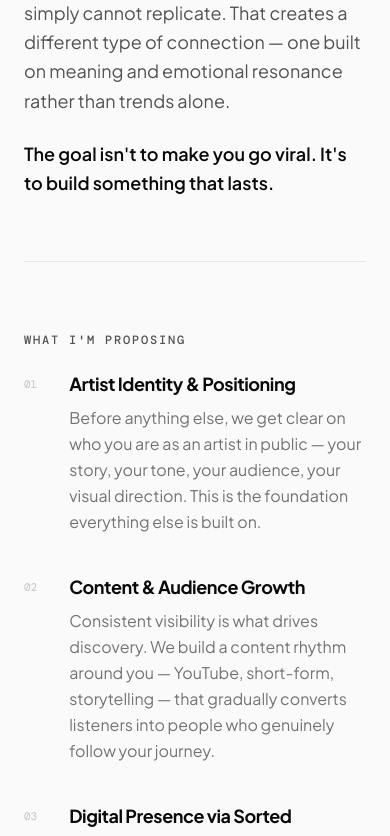
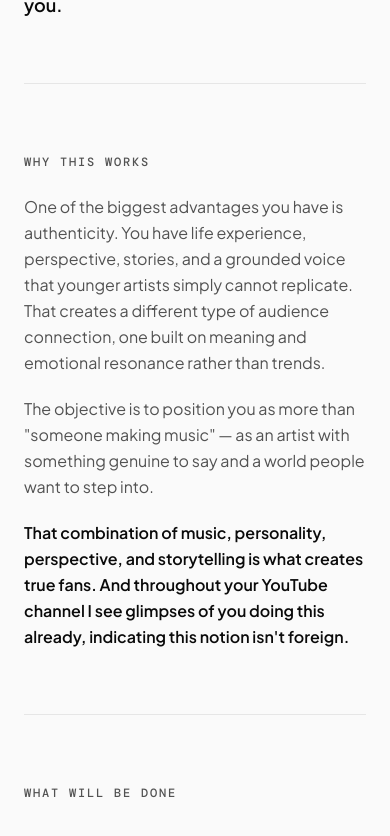
Before and after one commit to rennyreign/sorted, a Next.js app: page /proposals/roye in a window 390 px wide. Shown: the part 890-1726 px from the top of the page. Built offline with nearby package versions, Linux system fonts and the light colour scheme.

Commit message:
feat: update Roye proposal with new content, mockups, no nav

```diff
--- a/app/proposals/roye/page.tsx
+++ b/app/proposals/roye/page.tsx
@@ -1,4 +1,3 @@
-import Nav from "@/components/Nav"
 import type { Metadata } from "next"
 
 export const metadata: Metadata = {
@@ -10,8 +9,7 @@ export const metadata: Metadata = {
 export default function RoyeProposal() {
   return (
     <>
-      <Nav />
-      <main className="max-w-[680px] mx-auto px-6 sm:px-10 pt-40 pb-32">
+      <main className="max-w-[680px] mx-auto px-6 sm:px-10 pt-24 pb-32">
 
         {/* Date + Address */}
         <div className="mb-16">
@@ -27,48 +25,68 @@ export default function RoyeProposal() {
         {/* Opening letter */}
         <div className="space-y-6 text-[#525252] text-lg leading-relaxed mb-16">
           <p>
-            After our conversation, I spent some time thinking more carefully about what the opportunity in front of you actually is — and I want to be honest with you about what I see.
+            After our conversation, I spent some time thinking more deeply about the opportunity in front of us and what this could realistically become over time.
           </p>
           <p>
-            This isn&apos;t simply about promoting music or increasing streams. The real opportunity is to build a meaningful audience around your voice, your story, your perspective, and the music that carries it.
+            What stands out to me most is that this is not simply about promoting music or increasing streams. The real opportunity is to build a meaningful audience around your voice, your story, your perspective, and the music that carries it.
           </p>
           <p>
-            One of the biggest advantages you have is authenticity. You have life experience, perspective, and a grounded voice that younger artists simply cannot replicate. That creates a different type of connection — one built on meaning and emotional resonance rather than trends alone.
+            In today&apos;s world through connection, consistency, storytelling, and identity — not just songs. People follow artists they feel something from, artists who represent something authentic and recognizable.
           </p>
           <p className="text-[#0A0A0A] font-semibold">
-            The goal isn&apos;t to make you go viral. It&apos;s to build something that lasts.
+            That is where I believe the greatest value and long-term potential exists for you.
           </p>
         </div>
 
         {/* Divider */}
         <div className="border-t border-black/[0.08] mb-16" />
 
-        {/* What I'm proposing */}
+        {/* Why This Works */}
         <div className="mb-16">
           <span className="inline-block font-mono text-xs uppercase tracking-[0.15em] text-[#525252] font-medium mb-6 block">
-            What I&apos;m proposing
+            Why this works
+          </span>
+          <div className="space-y-5 text-[#525252] text-base leading-relaxed">
+            <p>One of the biggest advantages you have is authenticity. You have life experience, perspective, stories, and a grounded voice that younger artists simply cannot replicate. That creates a different type of audience connection, one built on meaning and emotional resonance rather than trends.</p>
+            <p>The objective is to position you as more than &quot;someone making music&quot; — as an artist with something genuine to say and a world people want to step into.</p>
+            <p className="text-[#0A0A0A] font-semibold">That combination of music, personality, perspective, and storytelling is what creates true fans. And throughout your YouTube channel I see glimpses of you doing this already, indicating this notion isn&apos;t foreign.</p>
+          </div>
+        </div>
+
+        {/* Divider */}
+        <div className="border-t border-black/[0.08] mb-16" />
+
+        {/* What Will Be Done */}
+        <div className="mb-16">
+          <span className="inline-block font-mono text-xs uppercase tracking-[0.15em] text-[#525252] font-medium mb-8 block">
+            What will be done
           </span>
           <div className="space-y-10">
             {[
               {
                 num: "01",
-                title: "Artist Identity & Positioning",
-                body: "Before anything else, we get clear on who you are as an artist in public — your story, your tone, your audience, your visual direction. This is the foundation everything else is built on.",
+                title: "Artist Positioning & Brand Development",
+                body: "Review your current artist presentation across platforms. Rewrite and refine artist bios and descriptions. Define consistent messaging and presentation style. Align your Website, Spotify, Apple Music, YouTube, and social profiles visually and structurally. Establish a clearer artist identity and public-facing direction.",
               },
               {
                 num: "02",
-                title: "Content & Audience Growth",
-                body: "Consistent visibility is what drives discovery. We build a content rhythm around you — YouTube, short-form, storytelling — that gradually converts listeners into people who genuinely follow your journey.",
+                title: "Website Development & Digital Presence",
+                body: "A website mockup will be developed through Sorted — a professional artist homepage centralizing your music, videos, and story. Booking and contact pathways built in. The website becomes the central hub that all audience activity points toward: music, videos, mailing lists, booking, upcoming releases.",
               },
               {
                 num: "03",
-                title: "Digital Presence via Sorted",
-                body: "Through my brand Sorted, I'll build a proper artist website — a professional home for your music, your story, booking, and contact. I'll show you a mockup first, before anything is paid for.",
+                title: "Content & Audience Growth Strategy",
+                body: "Develop a YouTube content plan. Identify video topics and audience-friendly formats. Create a posting structure and publishing schedule. Build content around music, storytelling, and artist personality. Increase consistency across YouTube and social platforms.",
               },
               {
                 num: "04",
-                title: "Long-Term Audience Infrastructure",
-                body: "The long game is an audience that doesn't depend entirely on algorithms. We build the infrastructure — email, community, direct communication — so you own the relationship with your fans.",
+                title: "Platform Growth & Management",
+                body: "Review Spotify, Apple Music, and YouTube performance monthly. Monitor audience growth and engagement trends. Adjust content direction based on performance. Improve platform consistency and optimization. Identify opportunities to increase reach and discoverability.",
+              },
+              {
+                num: "05",
+                title: "Audience Development",
+                body: "Build stronger audience interaction and engagement. Develop communication pathways with listeners and fans. Create opportunities for future community growth. Position the artist brand for future performances and collaborations.",
               },
             ].map((item) => (
               <div key={item.num} className="flex gap-8">
@@ -85,24 +103,55 @@ export default function RoyeProposal() {
         {/* Divider */}
         <div className="border-t border-black/[0.08] mb-16" />
 
+        {/* Website Mockups */}
+        <div className="mb-16">
+          <span className="inline-block font-mono text-xs uppercase tracking-[0.15em] text-[#525252] font-medium mb-4 block">
+            Website mockup
+          </span>
+          <p className="text-[#737373] text-base leading-relaxed mb-8">
+            Here&apos;s a preview of what your artist website could look like — built through Sorted, before anything is paid for.
+          </p>
+          <div className="space-y-4">
+            <a href="/mockups/roye-abramson/roye-mockup1.png" target="_blank" rel="noopener noreferrer" className="block group">
+              <img
+                src="/mockups/roye-abramson/roye-mockup1.png"
+                alt="Roye website mockup — page 1"
+                className="w-full rounded-xl border border-black/[0.08] group-hover:opacity-90 transition-opacity duration-200"
+              />
+              <p className="text-xs text-[#A3A3A3] mt-2 font-mono">View full size ↗</p>
+            </a>
+            <a href="/mockups/roye-abramson/roye-mockup2.png" target="_blank" rel="noopener noreferrer" className="block group mt-8">
+              <img
+                src="/mockups/roye-abramson/roye-mockup2.png"
+                alt="Roye website mockup — page 2"
+                className="w-full rounded-xl border border-black/[0.08] group-hover:opacity-90 transition-opacity duration-200"
+              />
+              <p className="text-xs text-[#A3A3A3] mt-2 font-mono">View full size ↗</p>
+            </a>
+          </div>
+        </div>
+
+        {/* Divider */}
+        <div className="border-t border-black/[0.08] mb-16" />
+
         {/* Roadmap */}
         <div className="mb-16">
           <span className="inline-block font-mono text-xs uppercase tracking-[0.15em] text-[#525252] font-medium mb-6 block">
-            How it unfolds
+            Project roadmap
           </span>
           <div className="space-y-8">
             {[
               {
-                phase: "Phase 1 — Foundation",
-                items: ["Artist positioning and audience definition", "Platform optimization", "Website mockup and brand direction", "Content strategy framework"],
+                phase: "Phase 1 — Foundation & Setup",
+                items: ["Reviewing existing platforms and content", "Refining artist positioning and messaging", "Cleaning up and optimizing profiles", "Building the website mockup", "Creating the content and publishing structure", "Establishing the growth strategy"],
               },
               {
-                phase: "Phase 2 — Visibility",
-                items: ["Ongoing publishing strategy", "YouTube and social growth", "Short-form content direction", "Audience engagement development"],
+                phase: "Phase 2 — Content & Visibility Growth",
+                items: ["Publishing consistency", "YouTube growth", "Short-form content opportunities", "Audience engagement", "Ongoing platform development", "Performance reviews and strategic adjustments"],
               },
               {
-                phase: "Phase 3 — Growth",
-                items: ["Fanbase and community building", "Performance and event opportunities", "Expanded reach and authority", "Long-term audience retention"],
+                phase: "Phase 3 — Audience Expansion",
+                items: ["Expanding audience reach", "Increasing audience retention", "Developing community engagement", "Exploring performance and collaboration opportunities", "Continuing long-term growth and visibility"],
               },
             ].map((item) => (
               <div key={item.phase} className="flex gap-8">
@@ -130,60 +179,60 @@ export default function RoyeProposal() {
           <span className="inline-block font-mono text-xs uppercase tracking-[0.15em] text-[#525252] font-medium mb-8 block">
             Investment
           </span>
-          <div className="space-y-6">
+          <div className="space-y-0">
             <div className="flex items-start justify-between gap-8 py-6 border-t border-black/[0.08]">
               <div>
                 <p className="font-sans font-bold text-[#0A0A0A] text-lg mb-1">Foundation & Strategy Build</p>
-                <p className="text-sm text-[#737373] leading-relaxed">Artist positioning, brand direction, website mockup via Sorted, platform optimization, content and audience strategy, growth infrastructure setup.</p>
+                <p className="text-sm text-[#737373] leading-relaxed mb-3">Review existing profiles, rewrite artist bios, website mockup via Sorted, 30-day content plan, posting schedules, and a performance dashboard combining all platforms.</p>
               </div>
-              <p className="font-sans font-extrabold text-[#0A0A0A] text-2xl tracking-tight shrink-0">$5,000</p>
+              <p className="font-sans font-extrabold text-[#0A0A0A] text-2xl tracking-tight shrink-0">$2,000</p>
             </div>
             <div className="flex items-start justify-between gap-8 py-6 border-t border-black/[0.08]">
               <div>
-                <p className="font-sans font-bold text-[#0A0A0A] text-lg mb-1">Ongoing Audience Growth</p>
-                <p className="text-sm text-[#737373] leading-relaxed">Monthly strategy, content direction, audience growth support, platform oversight, performance review, ongoing visibility and brand development.</p>
+                <p className="font-sans font-bold text-[#0A0A0A] text-lg mb-1">Ongoing Audience Growth & Management</p>
+                <p className="text-sm text-[#737373] leading-relaxed mb-3">Monthly strategy call, content calendar and data-driven publishing guidance, YouTube and short-form planning, data performance reviews, audience growth recommendations, ongoing platform optimization.</p>
               </div>
-              <p className="font-sans font-extrabold text-[#0A0A0A] text-2xl tracking-tight shrink-0">$2,000<span className="text-sm font-medium text-[#A3A3A3]">/mo</span></p>
+              <p className="font-sans font-extrabold text-[#0A0A0A] text-2xl tracking-tight shrink-0">$1,000<span className="text-sm font-medium text-[#A3A3A3]">/mo</span></p>
             </div>
           </div>
+        </div>
+
+        {/* Not Included */}
+        <div className="mb-16 p-6 bg-black/[0.02] rounded-xl border border-black/[0.06]">
+          <p className="font-mono text-xs uppercase tracking-[0.15em] text-[#A3A3A3] mb-4">Not included in this proposal</p>
+          <ul className="space-y-1">
+            {["Paid advertising budgets", "Professional video filming", "Video editing", "Music production or recording", "Professional photography", "Daily social media management"].map((item) => (
+              <li key={item} className="text-sm text-[#737373]">{item}</li>
+            ))}
+          </ul>
+          <p className="text-xs text-[#A3A3A3] mt-4">These can be added separately if required later.</p>
         </div>
 
         {/* Divider */}
         <div className="border-t border-black/[0.08] mb-16" />
 
-        {/* Closing letter */}
+        {/* Closing */}
         <div className="space-y-6 text-[#525252] text-lg leading-relaxed mb-16">
           <p>
-            I genuinely believe there is something unique here — not because this is about chasing trends, but because authenticity and meaningful storytelling are increasingly rare online.
+            I genuinely believe there is something unique here — not because this is about chasing trends or trying to force attention, but because authenticity, perspective, and meaningful storytelling are increasingly rare online.
           </p>
           <p>
-            That kind of audience takes time to build. But it also tends to become far more loyal, valuable, and lasting than anything built on short-term attention.
+            The opportunity is to build an artist presence that feels real, grounded, and emotionally resonant, while gradually developing an audience that connects deeply with both the music and the person behind it.
           </p>
           <p>
-            I&apos;m excited about the potential of what this could become.
+            That kind of audience takes time to build, but it also tends to become far more loyal, valuable, and lasting over the long run.
           </p>
+          <p>I&apos;m excited about the potential of what this could become.</p>
         </div>
 
         {/* Signature */}
-        <div className="mb-16">
-          <p className="font-sans font-bold text-[#0A0A0A] text-lg">Renaldo Edmondson</p>
-          <p className="text-sm text-[#A3A3A3] mt-1">Sorted. — sortmydigital.site</p>
+        <div className="mb-24">
+          <p className="font-sans font-bold text-[#0A0A0A] text-lg">Renaldo</p>
         </div>
 
-        {/* CTA */}
-        <div className="border-t border-black/[0.08] pt-12">
-          <p className="text-sm text-[#A3A3A3] mb-6">Ready to move forward, or have questions?</p>
-          <a
-            href="mailto:renaldo@sortmydigital.site?subject=Re: Roye Music Proposal"
-            className="group inline-flex items-center gap-3 bg-[#0A0A0A] text-white font-semibold text-sm rounded-full px-6 py-3.5 hover:bg-[#2a2a2a] transition-all duration-300"
-          >
-            Reply to this proposal
-            <span className="w-5 h-5 rounded-full bg-white/10 flex items-center justify-center group-hover:translate-x-0.5 transition-transform duration-300">
-              <svg width="10" height="10" viewBox="0 0 10 10" fill="none">
-                <path d="M2 8L8 2M8 2H4M8 2V6" stroke="white" strokeWidth="1.5" strokeLinecap="round" strokeLinejoin="round"/>
-              </svg>
-            </span>
-          </a>
+        {/* Subtle footer */}
+        <div className="border-t border-black/[0.06] pt-8">
+          <p className="text-xs text-[#C4C4C4] font-mono">Sorted. — sortmydigital.site</p>
         </div>
 
       </main>
```
Also changed, not shown: 2 other files (tests, documents, lock files or other folders).
